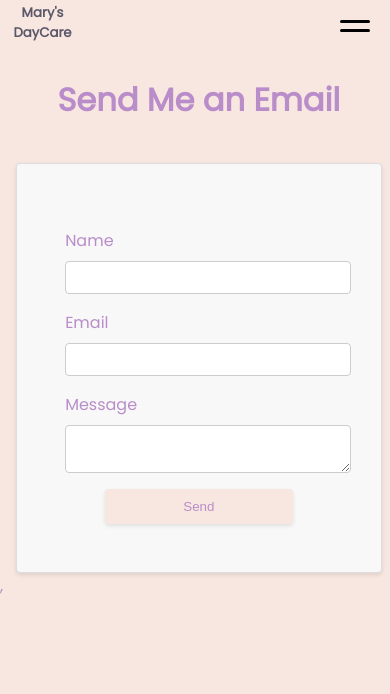
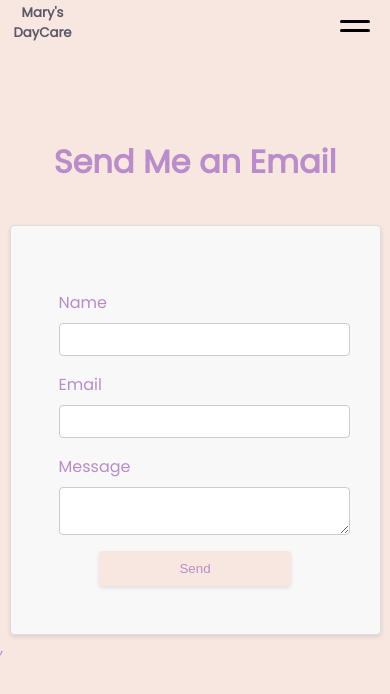
Before and after one commit to Alfredx48/marys-daycare, a React (Vite) app: page /contact-form in a window 390 px wide. Shown: the top 694 px of the page. Built offline with nearby package versions, Linux system fonts and the light colour scheme.

Commit message:
fixed navbar bug

```diff
--- a/src/App.css
+++ b/src/App.css
@@ -7,6 +7,7 @@
 
 @media (max-width: 1100px) {
   .App {
+    margin-left: 0;
     display: block;
   }
 }
--- a/src/styles/ContactUs.css
+++ b/src/styles/ContactUs.css
@@ -49,6 +49,7 @@
 @media (max-width: 1100px) {
 
 	.header{
+		padding-top: 60px;
 		margin-top: 20%;
 
 	}
--- a/src/styles/DownloadContract.css
+++ b/src/styles/DownloadContract.css
@@ -24,6 +24,7 @@
 @media (max-width: 1100px) {
 .contract-header {
   text-align: center;
+  padding-top: 60px;
   margin-top: 20%;
 }
 }
--- a/src/styles/Header.css
+++ b/src/styles/Header.css
@@ -81,6 +81,9 @@
 }
 
 @media (max-width: 1100px) {
+	.header-container {
+		padding-top: 60px;
+	}
 	.floating-text {
 		font-size: 69px;
 	}
```
